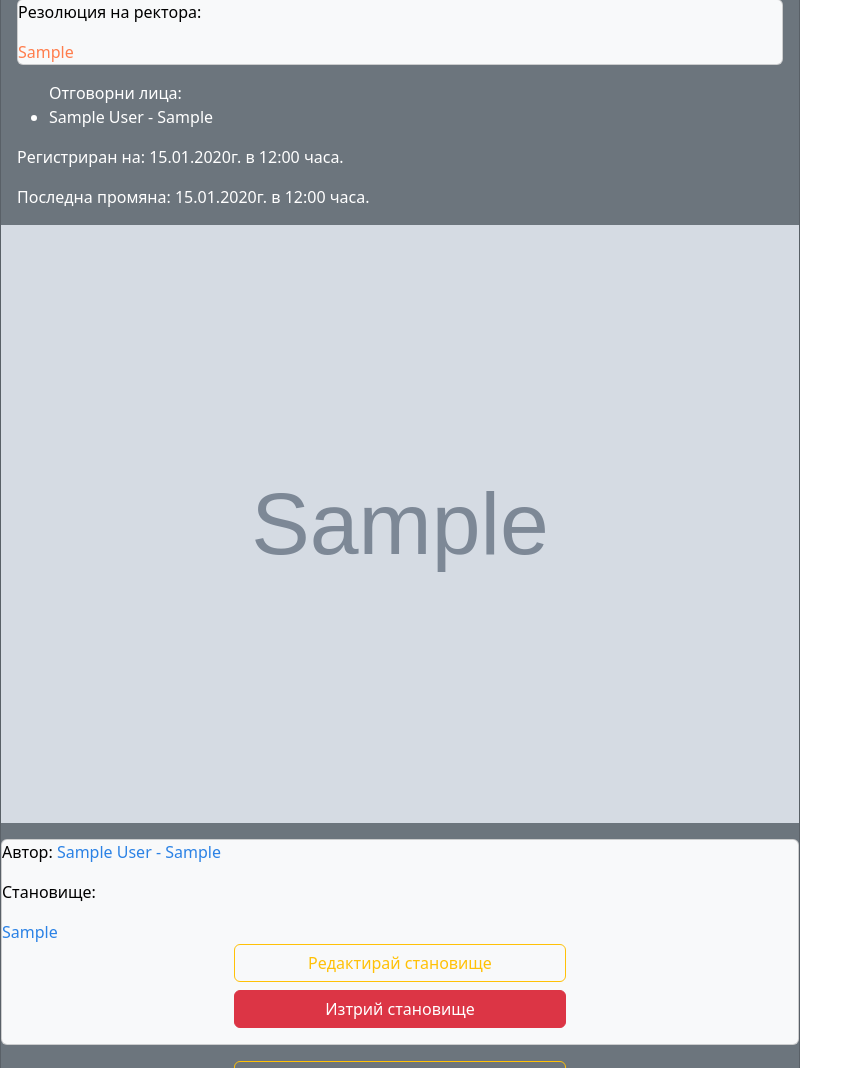
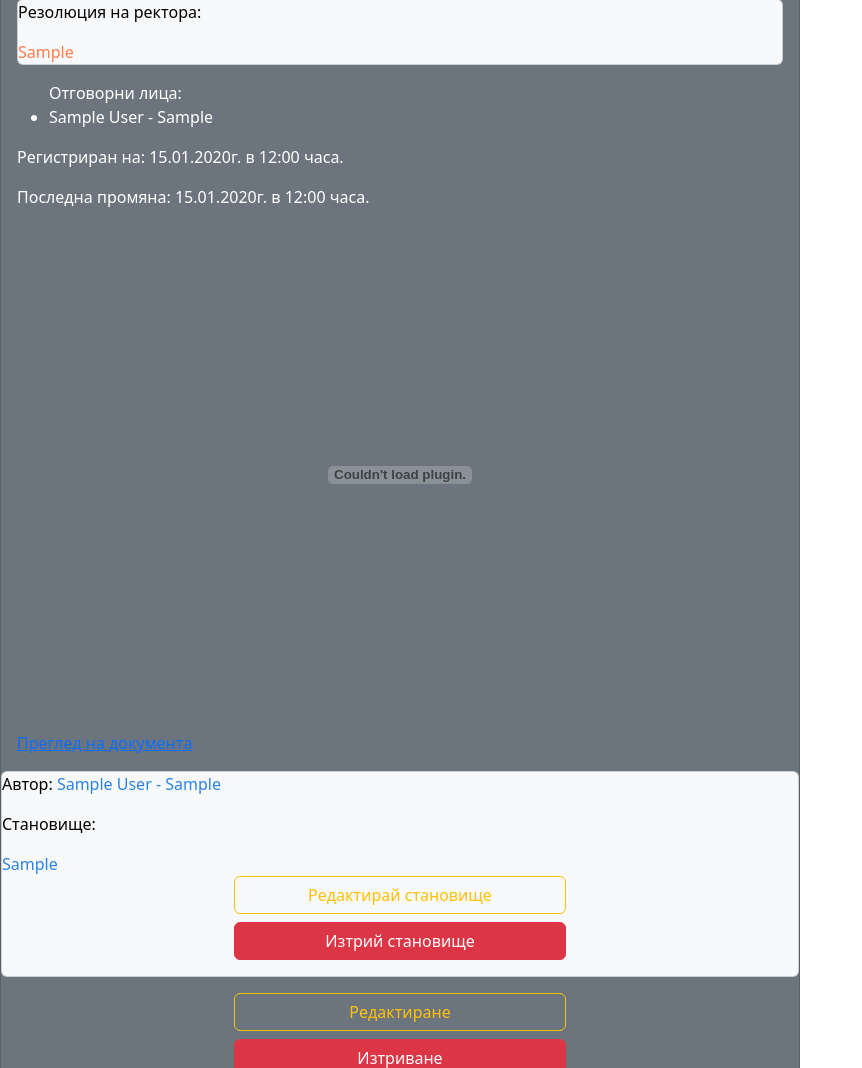
Before and after one commit to stefanov13/Registry-Office, a Django app: page /incoming/1/details/ in a window 1280 px wide. Shown: the part 292-1360 px from the top of the page, without its empty margins (0-862 px from the left). Run offline with Django 4.2, Linux system fonts and the light colour scheme; a user stored in the database is signed in; tables that the repository leaves empty hold one stand-in row (values such as "Sample post"); grey boxes marked "Sample" are stand-in pictures.

Commit message:
Change media files type

```diff
--- a/registry_office/apps/common/templates/common/incoming-dashboard.html
+++ b/registry_office/apps/common/templates/common/incoming-dashboard.html
@@ -44,7 +44,7 @@
                             {% endif %}
                             <td>{{ document.creation_date|date:"d.m.Yг. в H:i часа." }}</td>
                             <td>{{ document.last_change_date|date:"d.m.Yг. в H:i часа." }}</td>
-                            <td>{{ document.document_img }}</td>
+                            <td>{{ document.document_file }}</td>
                         </tr>
                     {% endfor %}
                 </tbody>
--- a/registry_office/apps/common/views.py
+++ b/registry_office/apps/common/views.py
@@ -49,7 +49,7 @@ class IncomingDashboardView(
         documents = context['object_list']
 
         for document in documents:
-            document.document_img = os.path.basename(document.document_img.name)
+            document.document_file = os.path.basename(document.document_file.name)
 
         return context
 
--- a/registry_office/apps/incoming_log/models.py
+++ b/registry_office/apps/incoming_log/models.py
@@ -64,11 +64,11 @@ class IncomingLogModel(models.Model):
         verbose_name=_('Last Change Date'),
     )
 
-    document_img = models.ImageField(
+    document_file = models.FileField(
         blank=True,
         null=True,
-        upload_to='incoming_doc_img',
-        verbose_name=_('Document Image'),
+        upload_to='incoming_doc_files',
+        verbose_name=_('Document File'),
     )
 
     def save(self, *args, **kwargs):
--- a/registry_office/apps/incoming_log/templates/incoming_log/incoming-details.html
+++ b/registry_office/apps/incoming_log/templates/incoming_log/incoming-details.html
@@ -23,10 +23,13 @@
             {% endif %}
             <p class="card-text">Регистриран на: {{ object.creation_date|date:"d.m.Yг. в H:i часа." }}</p>
             <p class="card-text">Последна промяна: {{ object.last_change_date|date:"d.m.Yг. в H:i часа." }}</p>
+            {% if object.document_file %}
+                <embed src="{{ object.document_file.url }}" type="application/pdf" width="100%" height="500px" />
+                <a href="{{ object.document_file.url }}" target="_blank" class="mb-3 card-text">Преглед на документа</a>
+                {% comment %} <img src="{{ object.document_file.url }}" class="mb-3" alt="Incoming Document Image"> {% endcomment %}
+            {% endif %}
         </div>
-        {% if object.document_img %}
-            <img src="{{ object.document_img.url }}" class="mb-3" alt="Incoming Document Image">
-        {% endif %}
+
 
         {% for opinion in object.personopinionmodel_set.all %}
             <div class="card text-bg-light mb-3" style="max-width: 50rem;">
--- a/registry_office/apps/incoming_log/views.py
+++ b/registry_office/apps/incoming_log/views.py
@@ -17,7 +17,7 @@ class IncomingLogCreateView(
     template_name = 'incoming_log/incoming-create.html'
     success_url = reverse_lazy('incoming-dashboard')
     model = IncomingLogModel
-    fields = ['category', 'title', 'responsible_people', 'document_img']
+    fields = ['category', 'title', 'responsible_people', 'document_file']
 
     allowed_groups = ['admin', 'document_controller']
 
```
Also changed, not shown: registry_office/apps/incoming_log/migrations/0001_initial.py. Lines whose indentation alone changed are shown as unchanged.
